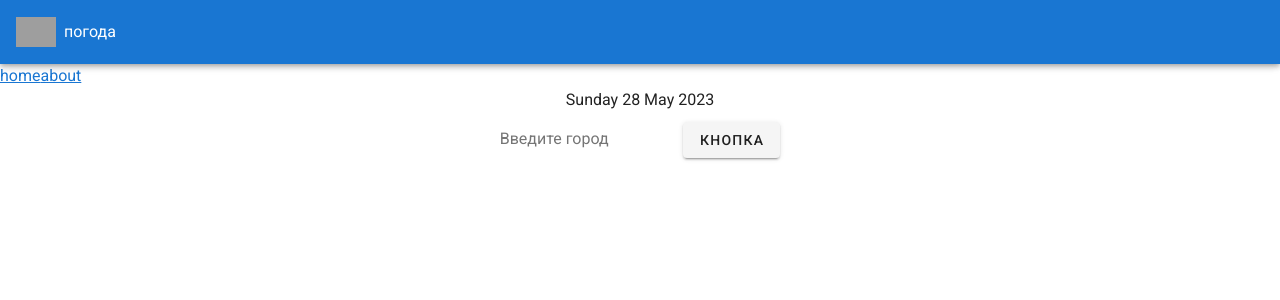
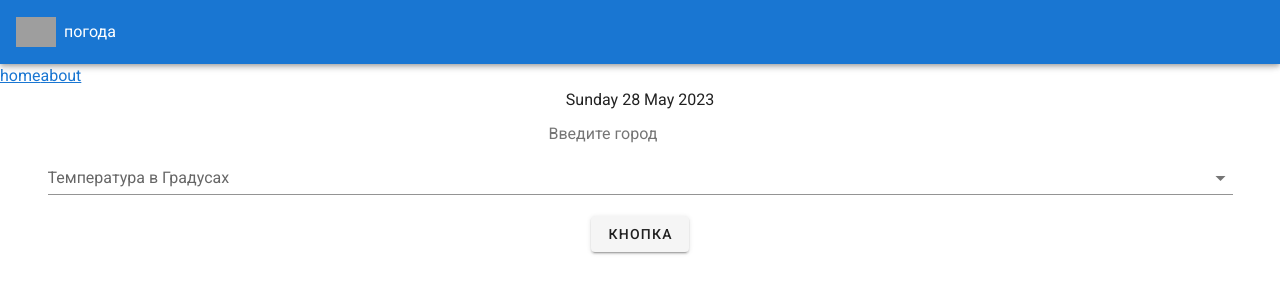
Before and after one commit to kanto722/weaters, a Vue app: page / in a window 1280 px wide. Shown: the top 300 px of the page. Built offline with nearby package versions, Linux system fonts and the light colour scheme; grey boxes are pictures that could not be loaded.

Commit message:
выбор градусов температуры

```diff
--- a/src/components/WeatherApp.vue
+++ b/src/components/WeatherApp.vue
@@ -7,6 +7,13 @@
       {{ dateBuilder() }}
       <form action="#" @submit="axiosWeather">
         <input type="text" placeholder="Введите город" v-model="query" />
+        <v-select
+            label="Температура в Градусах"
+            :items="units"
+            :item-text="'label'"
+            variant="solo-inverted"
+            name="unit"
+          ></v-select>
         <v-btn type="submit">кнопка</v-btn>
       </form>
       <v-col cols="12 d-flex flex-wrap justify-center" style="gap: 20px">
@@ -15,6 +22,7 @@
           v-for="card in info"
           :key="card.id"
           class="card d-flex flex-column justify-space-between align-center pa-2"
+          style="max-width: 280px"
         >
           <v-card-title>г. {{ card.name }}</v-card-title>
           <v-card-text>
@@ -59,6 +67,11 @@ export default {
     return {
       query: "",
       info: [],
+      units: [
+        { value: "standart", label: "Келивин" },
+        { value: "imperial", label: "Фаренгейт" },
+        { value: "metric", label: "Цельсия" },
+      ],
     };
   },
 
@@ -66,13 +79,14 @@ export default {
     axiosWeather(e) {
       e.preventDefault();
       const cityString = this.info.map((item) => item.name);
-      console.log(this.query);
-      console.log(cityString);
       const findCity = cityString.find((elem) => elem === this.query);
-      if(findCity){
-        return alert('такое есть')
+      const formData = new FormData(e.target);
+      const unit = formData.get('unit')
+
+      if (findCity) {
+        return alert("Город уже показан в карточке");
       }
-      getWeatherByCity(this.query)
+      getWeatherByCity(this.query, unit )
         .then((result) => {
           this.info = this.info.concat(result);
           localStorage.setItem(
@@ -90,7 +104,7 @@ export default {
       const citiesString = localStorage.getItem("cities");
       const cities = JSON.parse(citiesString);
       if (cities?.length) {
-        Promise.all(cities.map(getWeatherByCity))
+        Promise.all(cities.map((value) => getWeatherByCity(value)))
           .then((result) => {
             this.info = result;
           })
--- a/src/services/weather.js
+++ b/src/services/weather.js
@@ -1,10 +1,11 @@
 import {BASE_URL, API_KEY} from "@/utils/consts.js"
 import axios from 'axios'
 
-export const getWeatherByCity = (city) => {
+export const getWeatherByCity = (city, units) => {
+    console.log(units);
     return axios
     .get(
-      `${BASE_URL}weather?q=${city}&units=metric&APPID=${API_KEY}&lang=ru`
+      `${BASE_URL}weather?q=${city}&APPID=${API_KEY}&lang=ru&units=${units || 'metric'}`
     )
     .then((res) => res.data);
 
```
